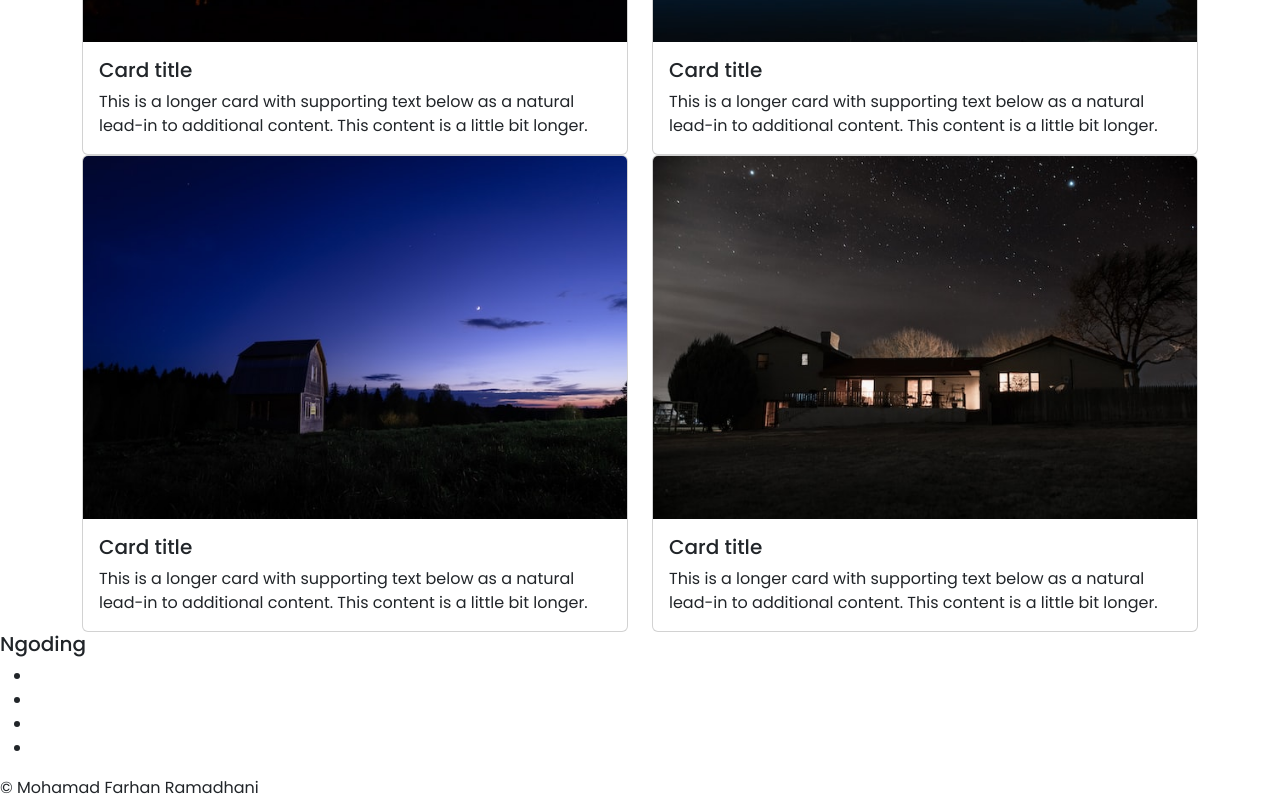
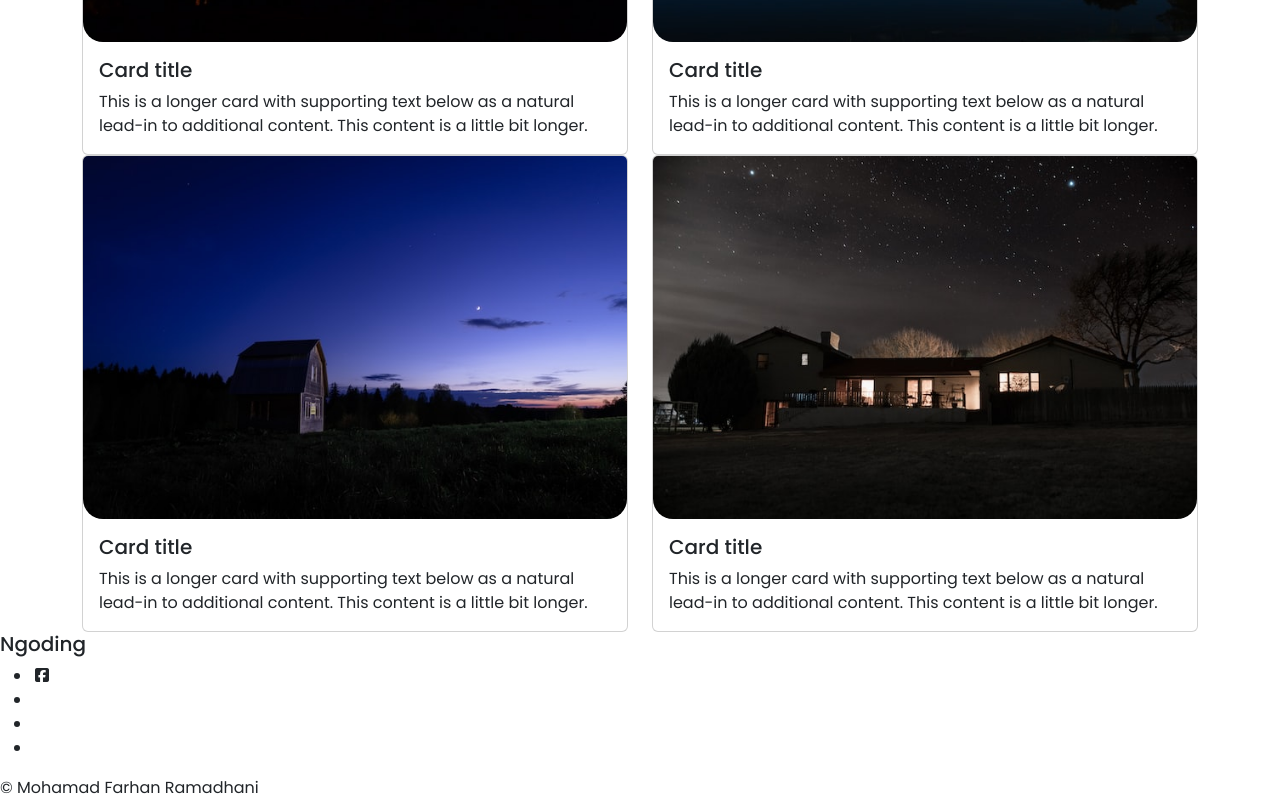
Before and after one commit to farhanrama95/Tugas-akhir-PW1-React.js, a React (Vite) app: page / in a window 1280 px wide. Shown: the part 1700-2500 px from the top of the page. Built offline with nearby package versions, Linux system fonts and the light colour scheme.

Commit message:
perubahan footer dan readme

```diff
--- a/src/components/footer.jsx
+++ b/src/components/footer.jsx
@@ -7,7 +7,7 @@ function Footer() {
         <div className="footer-cntn">
             <h5>Ngoding</h5>
             <ul>
-                <li><i></i></li>
+                <li><i className='fa-brands fa-square-facebook'></i></li>
                 <li><i></i></li>
                 <li><i></i></li>
                 <li><i></i></li>
--- a/src/components/gallery.css
+++ b/src/components/gallery.css
@@ -0,0 +1,4 @@
+
+img{
+    border-radius: 20px;
+}
```
Also changed, not shown: 1 other file (tests, documents, lock files or other folders).
